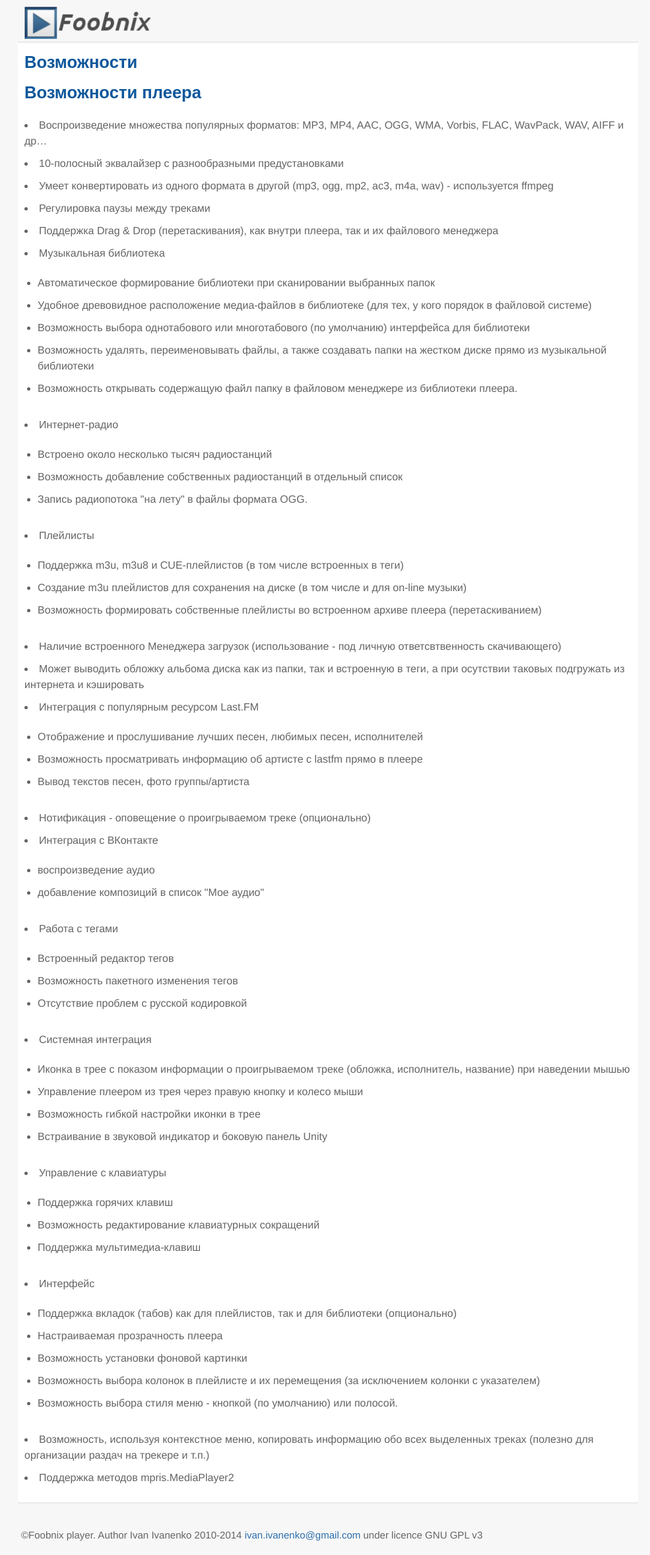
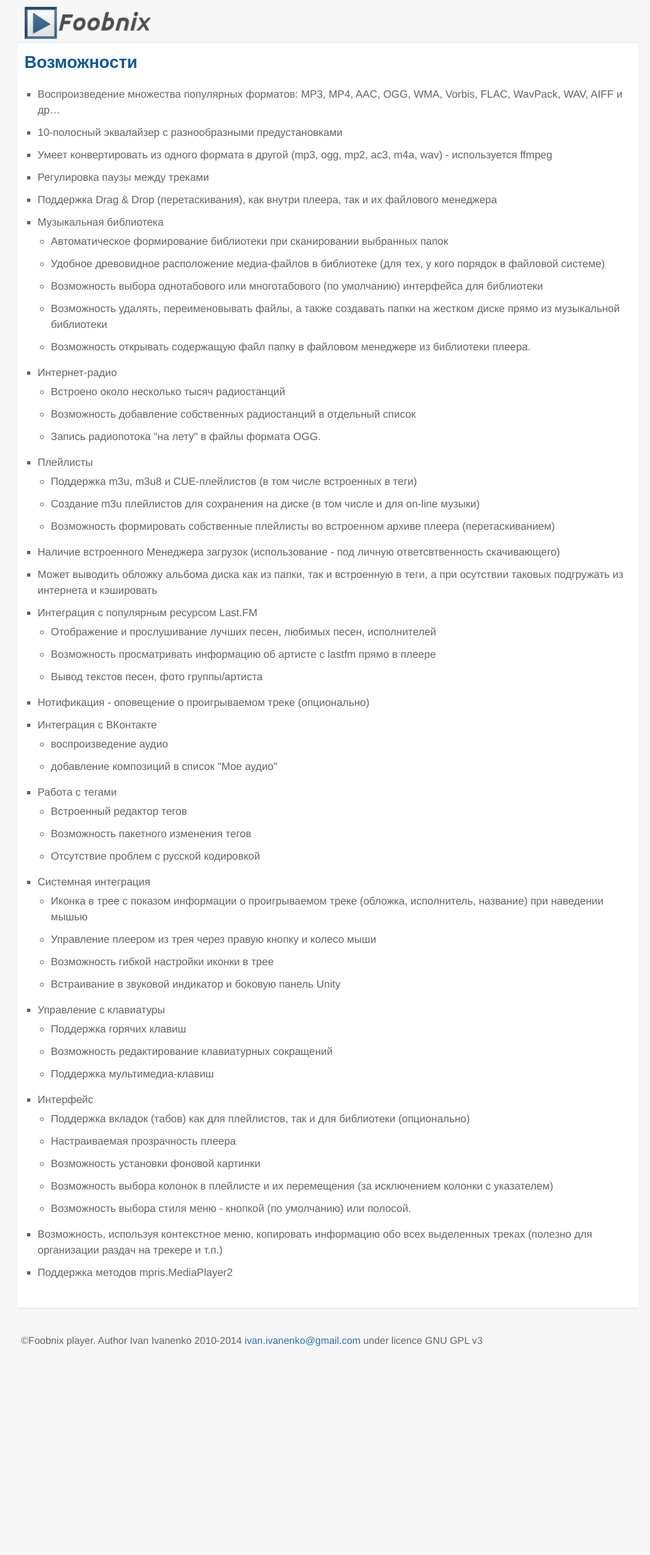
Before and after one commit to foobnix/foobnix.github.io, a Jekyll site: the page built from ru/description.html, in a window 1280 px wide. Shown: the whole page at 66% size, without its empty margins (143-1128 px from the left). Built offline with Jekyll 4.4.1, drawn with Linux system fonts in a browser that asks for light colours; some web fonts are replaced; Markdown is read by kramdown in place of the engine named in the settings; after the commit the page ends 2062 px from its top, so only the background shows below that.

Commit message:
Описание возможностей плеера

```diff
--- a/_config.yml
+++ b/_config.yml
@@ -6,11 +6,14 @@ relative_permalinks: false
 safe: true
 lsi: false
 pygments: true
+whatch: true
 
 author: Ivan Ivanenko
 email: ivan.ivanenko@gmail.com
 site: www.foobnix.com
 
-url: http://www.foobnix.com
+url: http://127.0.0.1:4000
+
+port: 4000
 
 foobnix_version: 3.00.02
--- a/assets/main.css
+++ b/assets/main.css
@@ -271,3 +271,6 @@ h2 .rssicon{vertical-align:bottom;margin-bottom:7px;margin-left:10px;}
 .resourcesold li{padding-top:6px;text-align:left;}
 .resourcesold a,.resourcesold a:link,.resourcesold a:active,.resourcesold a:visited{text-decoration:none;}
 .resourcesold li ul li{font-weight:normal;}
+
+.content ul li { list-style-type: square }
+.content ul li ul li { list-style-type: circle }
--- a/ru/description.html
+++ b/ru/description.html
@@ -3,7 +3,7 @@ layout: default
 lang: ru
 title: Возможности
 ---
-<h1>Возможности плеера</h1>
+<ul>
     <li>Воспроизведение множества популярных форматов: MP3, MP4, AAC, OGG, WMA, Vorbis, FLAC, WavPack, WAV, AIFF и др…</li>
     <li>10-полосный эквалайзер с разнообразными предустановками</li>
     <li>Умеет конвертировать из одного формата в другой (mp3, ogg, mp2, ac3,  m4a,  wav) - используется ffmpeg</li>
```
Also changed, not shown: 1 other file.
